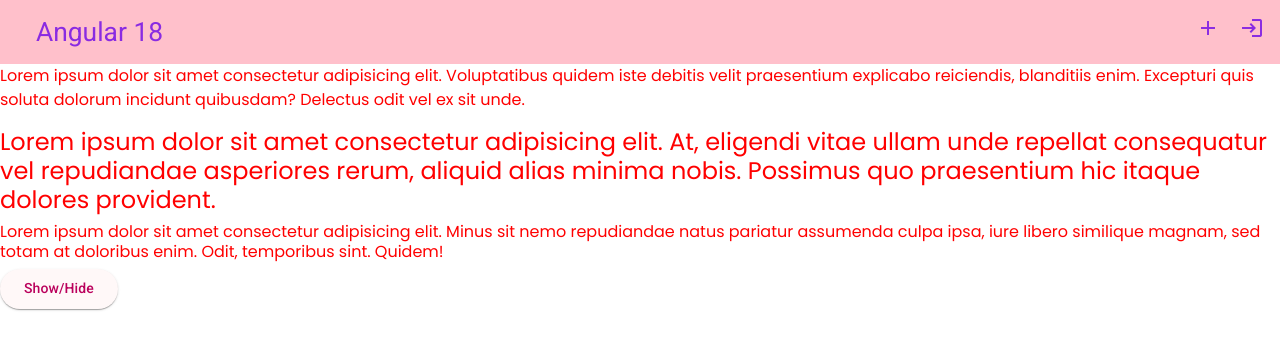
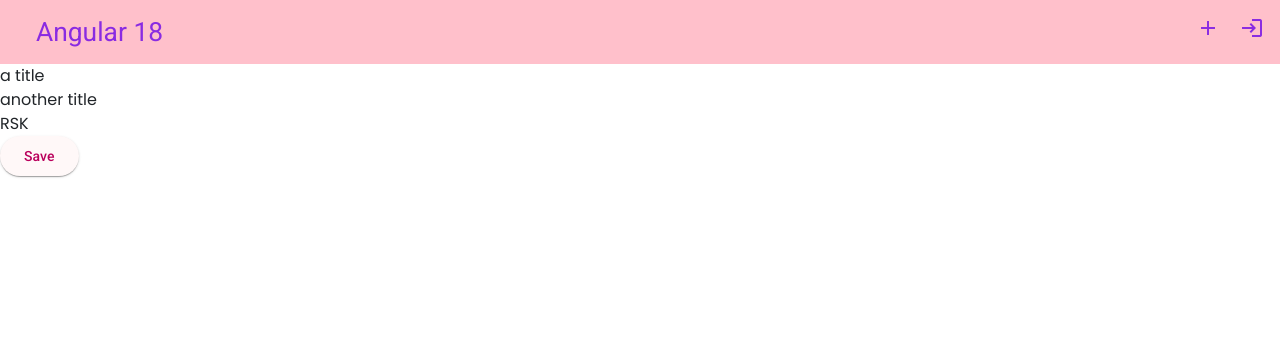
Before and after one commit to SatishKonduru/Angular18, an Angular app: page /#/home in a window 1280 px wide. Shown: the top 350 px of the page. Built offline with nearby package versions, Linux system fonts and the light colour scheme; data requests are answered from the project's data file.

Commit message:
json-server

```diff
--- a/package.json
+++ b/package.json
@@ -22,6 +22,7 @@
     "@angular/router": "^18.0.0",
     "@fontsource/poppins": "^5.0.14",
     "bootstrap": "^5.3.3",
+    "json-server": "^1.0.0-beta.1",
     "rxjs": "~7.8.0",
     "tslib": "^2.3.0",
     "zone.js": "~0.14.3"
--- /dev/null
+++ b/public/Data/db.json
@@ -0,0 +1,34 @@
+{
+  "posts": [
+    {
+      "id": "1",
+      "title": "a title",
+      "views": 100
+    },
+    {
+      "id": "2",
+      "title": "another title",
+      "views": 200
+    },
+    {
+      "id": "3",
+      "title": "RSK",
+      "views": 500
+    }
+  ],
+  "comments": [
+    {
+      "id": "1",
+      "text": "a comment about post 1",
+      "postId": "1"
+    },
+    {
+      "id": "2",
+      "text": "another comment about post 1",
+      "postId": "1"
+    }
+  ],
+  "profile": {
+    "name": "typicode"
+  }
+}
--- a/src/app/components/home/home.component.html
+++ b/src/app/components/home/home.component.html
@@ -72,4 +72,11 @@
 </div>
 <app-signals></app-signals> -->
 <!-- <app-ng-template></app-ng-template> -->
- <app-ng-container></app-ng-container>
+ <!-- <app-ng-container></app-ng-container> -->
+@for( p of posts; track p){
+    <div>
+        {{p.title}}
+    </div>
+}
+
+<button mat-raised-button (click)="putPosts()">Save</button>
--- a/src/app/components/home/home.component.ts
+++ b/src/app/components/home/home.component.ts
@@ -1,4 +1,4 @@
-import { Component, computed, signal, ViewEncapsulation } from '@angular/core';
+import { Component, computed, inject, signal, ViewEncapsulation } from '@angular/core';
 
 import { FormsModule } from '@angular/forms';
 import { AngularMaterialModule } from '../../modules/angular-material/angular-material.module';
@@ -16,6 +16,8 @@
 import { lastValueFrom } from 'rxjs';
 import { NgTemplateComponent } from "../ng-template/ng-template.component";
 import { NgContainerComponent } from "../ng-container/ng-container.component";
+import { HttpClient } from '@angular/common/http';
+import { CourseService } from '../../services/course.service';
 
 interface myCounter {
   value: number
@@ -48,6 +50,8 @@
   })
   ngOnInit(){
     setInterval(()=>{this.check++},1000)
+    // this.putPosts()
+    this.getPosts()
   }
   myInputValue = ''
   // constructor(){
@@ -113,4 +117,33 @@
   remove(){
     // this.counter().pop()
   }
+
+  http = inject(HttpClient)
+  url = 'http://localhost:3000'
+  myService = inject(CourseService)
+  posts = []
+ putPosts(){
+    this.myService.putPosts().subscribe({
+      next: (res: any) => {
+        console.log("Data Saved.")
+      },
+      error: (err:any) => {
+        console.log("Error while saving data")
+      }
+    })
+  }
+
+  getPosts(){
+    this.http.get<any>(`${this.url}/posts`).subscribe({
+      next: (res: any) => {
+        this.posts = res
+        console.log("this.posts: ", this.posts)
+      },
+      error: (err: any) => {
+        console.log("Error:", err)
+      }
+    })
+  }
+
+
 }
--- a/src/app/components/services/services.component.ts
+++ b/src/app/components/services/services.component.ts
@@ -1,4 +1,5 @@
-import { Component } from '@angular/core';
+import { HttpClient } from '@angular/common/http';
+import { Component, inject } from '@angular/core';
 
 @Component({
   selector: 'app-services',
--- a/src/app/services/course.service.ts
+++ b/src/app/services/course.service.ts
@@ -14,4 +14,16 @@
   courseNames(): Observable<any>{
     return this._http.get<any>(`${this._URL}`)
   }
+
+
+
+  url = 'http://localhost:3000'
+
+  putPosts(){
+    const id = '3'
+    const data = {
+          "title": 'RSK',
+        }
+  return this._http.patch<any>(`${this.url}/posts/${id}`, data)
+  }
 }
```
Also changed, not shown: 1 other file (tests, documents, lock files or other folders).
